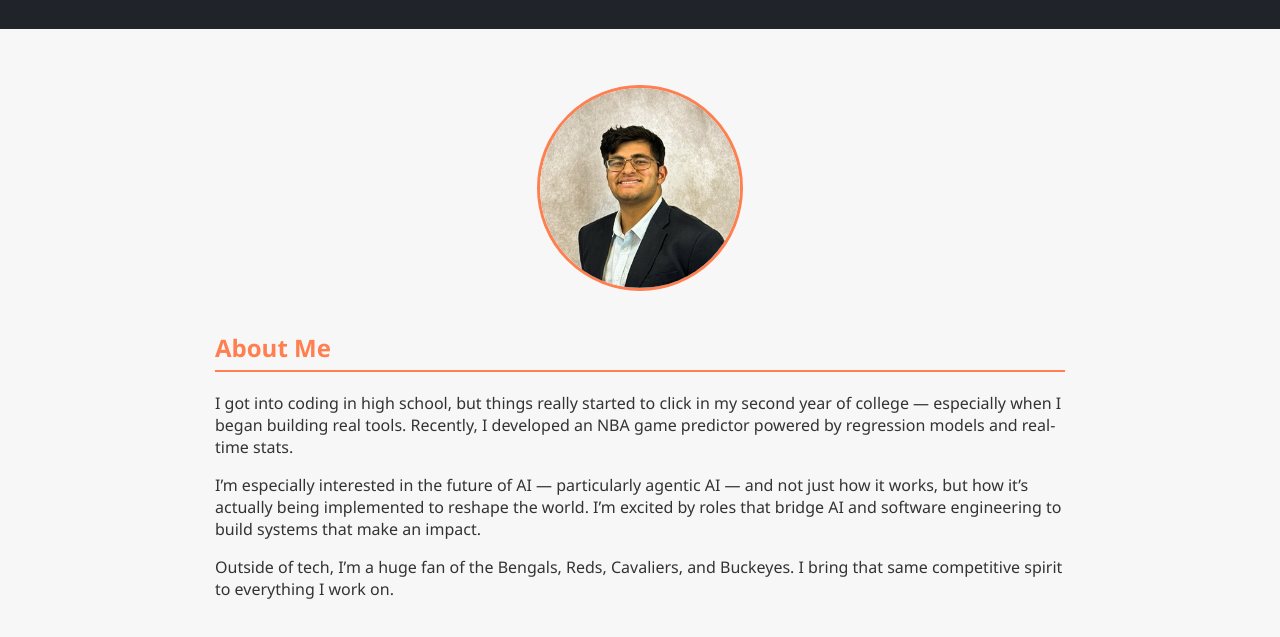
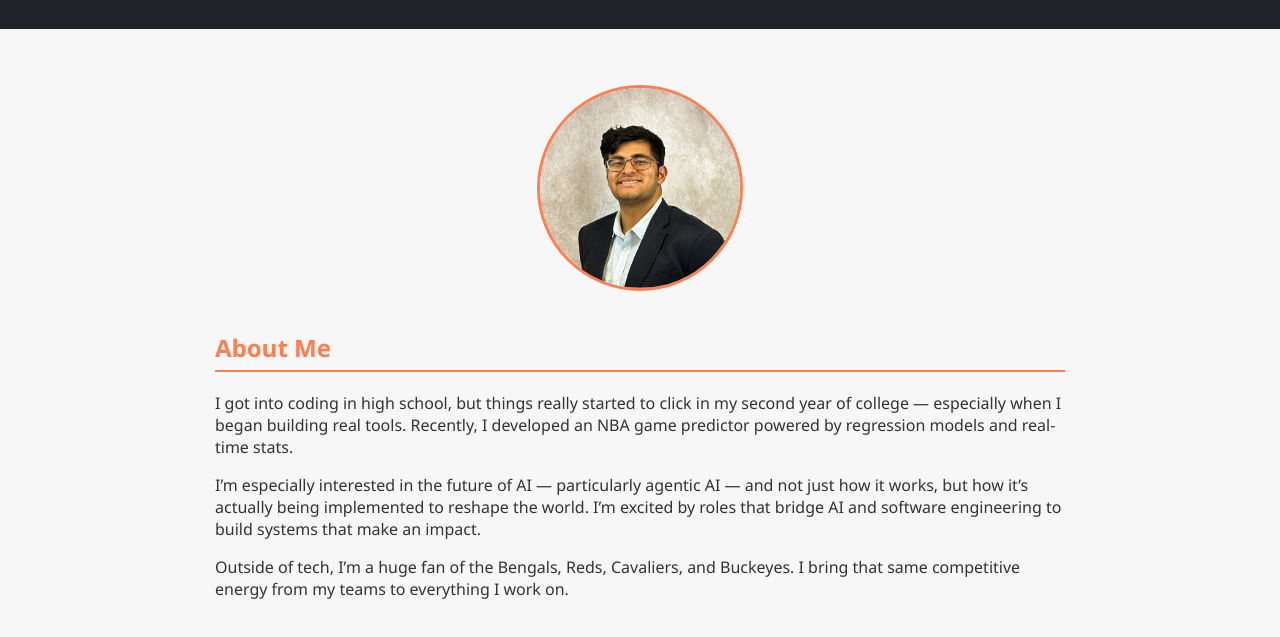
Before and after one commit to aravbhatt/aravbhatt.github.io, a plain HTML site: page index.html in a window 1280 px wide. Shown: the part 122-759 px from the top of the page. Drawn offline with Linux system fonts and the light colour scheme.

Commit message:
Update index.html

```diff
--- a/index.html
+++ b/index.html
@@ -77,7 +77,7 @@
       <h2>About Me</h2>
       <p>I got into coding in high school, but things really started to click in my second year of college — especially when I began building real tools. Recently, I developed an NBA game predictor powered by regression models and real-time stats.</p>
       <p>I’m especially interested in the future of AI — particularly agentic AI — and not just how it works, but how it’s actually being implemented to reshape the world. I’m excited by roles that bridge AI and software engineering to build systems that make an impact.</p>
-      <p>Outside of tech, I’m a huge fan of the Bengals, Reds, Cavaliers, and Buckeyes. I bring that same competitive spirit to everything I work on.</p>
+      <p>Outside of tech, I’m a huge fan of the Bengals, Reds, Cavaliers, and Buckeyes. I bring that same competitive energy from my teams to everything I work on.</p>
     </section>
 
     <section>
```
